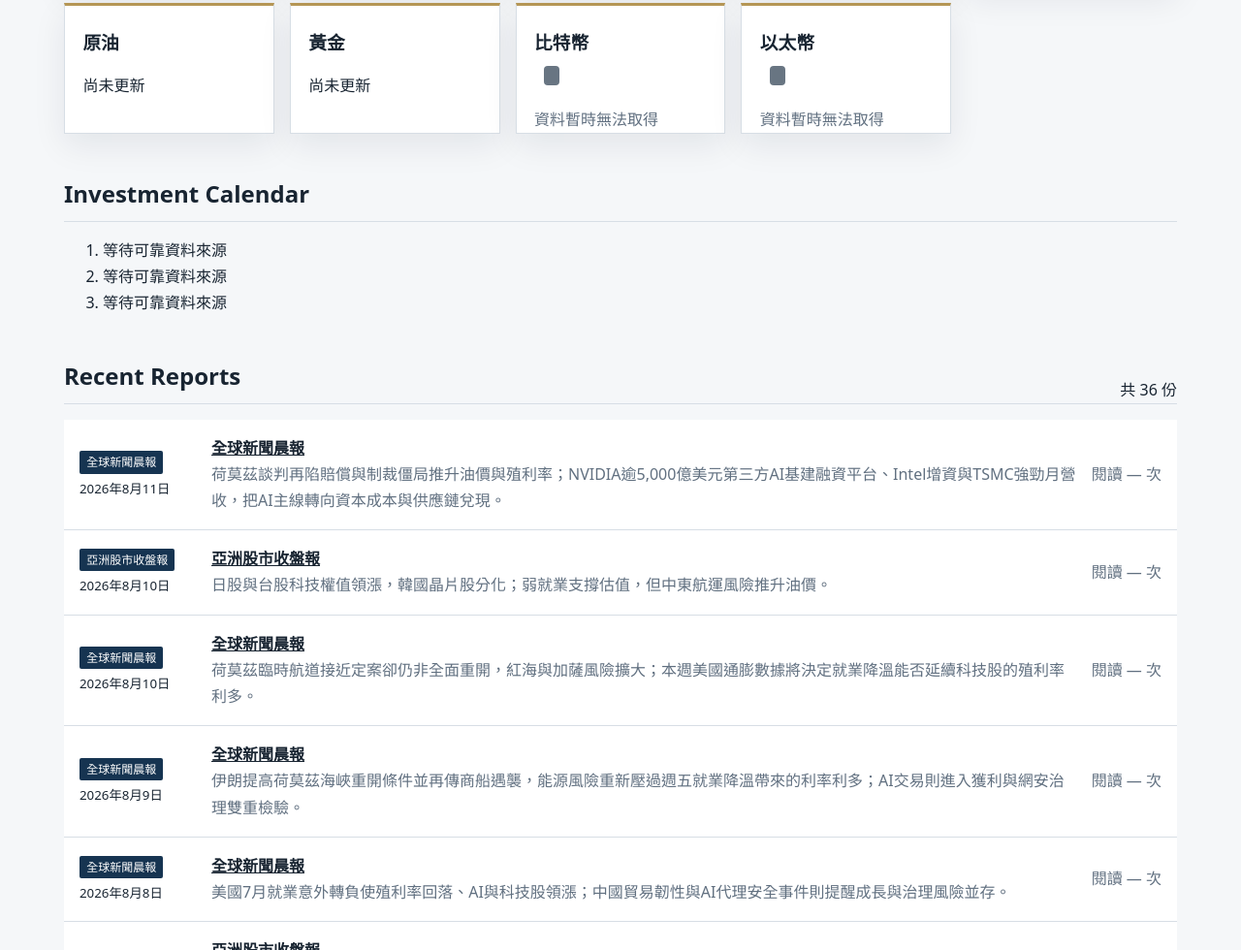
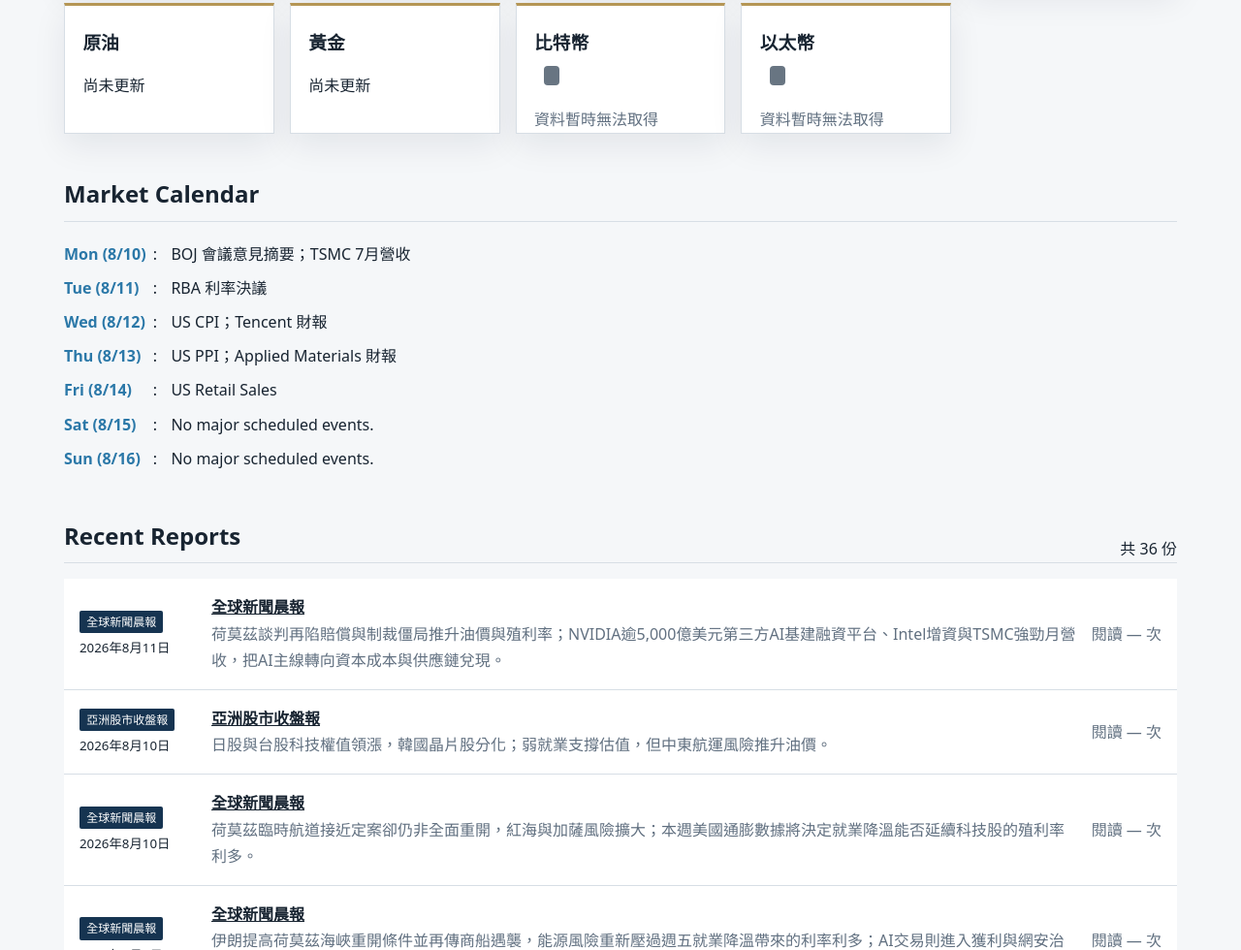
Before and after one commit to hsuchiaofu/asia-market-intelligence, a plain HTML site: page index.html in a window 1280 px wide. Shown: the part 1627-2607 px from the top of the page at 97% size. Drawn offline with Linux system fonts and the light colour scheme; no server answers.

Commit message:
Add homepage market calendar

```diff
--- /dev/null
+++ b/assets/js/market-calendar.js
@@ -0,0 +1,83 @@
+(()=>{
+  const dayNames=['Mon','Tue','Wed','Thu','Fri','Sat','Sun'];
+
+  function validText(value){
+    return typeof value==='string'&&Boolean(value.trim());
+  }
+
+  function parseDate(value){
+    if(typeof value!=='string'||!/^\d{4}-\d{2}-\d{2}$/.test(value))return null;
+    const date=new Date(`${value}T12:00:00+08:00`);
+    return Number.isFinite(date.getTime())&&date.toISOString().slice(0,10)===value?date:null;
+  }
+
+  function dateLabel(date,index){
+    return `${dayNames[index]} (${date.getUTCMonth()+1}/${date.getUTCDate()})`;
+  }
+
+  function validMarketCalendarData(data){
+    if(!data||typeof data!=='object'||Array.isArray(data))return false;
+    if(!validText(data.updated_at)||!/^\d{4}-\d{2}-\d{2}T\d{2}:\d{2}:\d{2}(?:\.\d+)?\+08:00$/.test(data.updated_at)||!Number.isFinite(Date.parse(data.updated_at)))return false;
+    if(!parseDate(data.week_start)||!parseDate(data.week_end))return false;
+    if(!Array.isArray(data.days)||data.days.length!==7)return false;
+
+    const start=parseDate(data.week_start);
+    const end=parseDate(data.week_end);
+    if(start.getUTCDay()!==1||end.getUTCDay()!==0||end.getTime()-start.getTime()!==6*86400000)return false;
+
+    return data.days.every((day,index)=>{
+      if(!day||typeof day!=='object'||Array.isArray(day))return false;
+      if(!validText(day.label)||!validText(day.event))return false;
+      const date=parseDate(day.date);
+      if(!date||date.getTime()-start.getTime()!==index*86400000)return false;
+      return day.label.trim()===dateLabel(date,index);
+    });
+  }
+
+  function renderMarketCalendar(list,days){
+    const fragment=document.createDocumentFragment();
+
+    days.forEach(day=>{
+      const item=document.createElement('li');
+      const label=document.createElement('span');
+      const date=document.createElement('span');
+      const separator=document.createElement('span');
+      const event=document.createElement('span');
+
+      label.className='market-calendar-label';
+      date.className='market-calendar-date';
+      date.textContent=day.label.trim();
+      separator.textContent=':';
+      event.className='market-calendar-event';
+      event.textContent=day.event.trim();
+
+      label.append(date,separator);
+      item.append(label,event);
+      fragment.append(item);
+    });
+
+    list.replaceChildren(fragment);
+  }
+
+  async function loadMarketCalendar(){
+    const list=document.querySelector('[data-market-calendar]');
+    if(!list)return;
+
+    try{
+      const root=document.body.dataset.root||'.';
+      const response=await fetch(`${root}/data/market-calendar.json`,{
+        cache:'no-store',headers:{accept:'application/json'}
+      });
+      if(!response.ok)throw new Error(`Market Calendar HTTP ${response.status}`);
+
+      const data=await response.json();
+      if(!validMarketCalendarData(data))throw new Error('Market Calendar data format is invalid');
+      renderMarketCalendar(list,data.days);
+      list.dataset.marketCalendarStatus='loaded';
+    }catch(error){
+      console.error('Market Calendar update failed',error);
+    }
+  }
+
+  document.addEventListener('DOMContentLoaded',loadMarketCalendar,{once:true});
+})();
--- /dev/null
+++ b/data/market-calendar.json
@@ -0,0 +1,42 @@
+{
+  "updated_at": "2026-08-11T14:12:44+08:00",
+  "week_start": "2026-08-10",
+  "week_end": "2026-08-16",
+  "days": [
+    {
+      "date": "2026-08-10",
+      "label": "Mon (8/10)",
+      "event": "BOJ 會議意見摘要；TSMC 7月營收"
+    },
+    {
+      "date": "2026-08-11",
+      "label": "Tue (8/11)",
+      "event": "RBA 利率決議"
+    },
+    {
+      "date": "2026-08-12",
+      "label": "Wed (8/12)",
+      "event": "US CPI；Tencent 財報"
+    },
+    {
+      "date": "2026-08-13",
+      "label": "Thu (8/13)",
+      "event": "US PPI；Applied Materials 財報"
+    },
+    {
+      "date": "2026-08-14",
+      "label": "Fri (8/14)",
+      "event": "US Retail Sales"
+    },
+    {
+      "date": "2026-08-15",
+      "label": "Sat (8/15)",
+      "event": "No major scheduled events."
+    },
+    {
+      "date": "2026-08-16",
+      "label": "Sun (8/16)",
+      "event": "No major scheduled events."
+    }
+  ]
+}
--- a/index.html
+++ b/index.html
@@ -79,9 +79,17 @@
           <article class="card market-card" data-market-asset="ethereum"><h3>以太幣</h3><p class="market-price" data-market-price hidden></p><p class="market-change neutral" data-market-change hidden></p><time class="market-time" data-market-time hidden></time><p class="muted" data-market-status>資料暫時無法取得</p></article>
         </div>
       </section>
-      <section class="section">
-        <div class="section-head"><h2>Investment Calendar</h2></div>
-        <ol><li>等待可靠資料來源</li><li>等待可靠資料來源</li><li>等待可靠資料來源</li></ol>
+      <section class="section" aria-labelledby="market-calendar-title">
+        <div class="section-head"><h2 id="market-calendar-title">Market Calendar</h2></div>
+        <ul class="market-calendar" data-market-calendar>
+          <li><span class="market-calendar-label"><span class="market-calendar-date">Mon (8/10)</span><span>:</span></span><span class="market-calendar-event">BOJ 會議意見摘要；TSMC 7月營收</span></li>
+          <li><span class="market-calendar-label"><span class="market-calendar-date">Tue (8/11)</span><span>:</span></span><span class="market-calendar-event">RBA 利率決議</span></li>
+          <li><span class="market-calendar-label"><span class="market-calendar-date">Wed (8/12)</span><span>:</span></span><span class="market-calendar-event">US CPI；Tencent 財報</span></li>
+          <li><span class="market-calendar-label"><span class="market-calendar-date">Thu (8/13)</span><span>:</span></span><span class="market-calendar-event">US PPI；Applied Materials 財報</span></li>
+          <li><span class="market-calendar-label"><span class="market-calendar-date">Fri (8/14)</span><span>:</span></span><span class="market-calendar-event">US Retail Sales</span></li>
+          <li><span class="market-calendar-label"><span class="market-calendar-date">Sat (8/15)</span><span>:</span></span><span class="market-calendar-event">No major scheduled events.</span></li>
+          <li><span class="market-calendar-label"><span class="market-calendar-date">Sun (8/16)</span><span>:</span></span><span class="market-calendar-event">No major scheduled events.</span></li>
+        </ul>
       </section>
       <section class="section">
         <div class="section-head"><h2>Recent Reports</h2><span>共 <span data-report-count>0</span> 份</span></div>
@@ -105,6 +113,7 @@
   <script src="assets/js/reports.js"></script>
   <script src="assets/js/market-summary.js"></script>
   <script src="assets/js/market-dashboard.js"></script>
+  <script src="assets/js/market-calendar.js"></script>
   <script src="assets/js/pwa.js"></script>
 </body>
 </html>
```
Also changed, not shown: assets/css/style.css.
